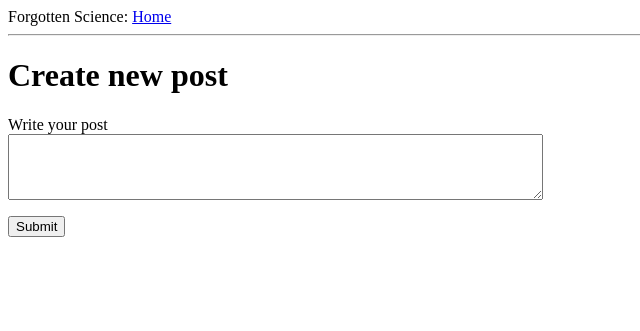
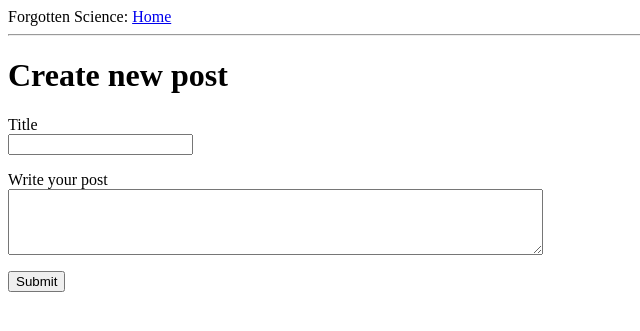
Before and after one commit to athkishore/fgsci, a Flask app: page /create-post in a window 1280 px wide. Shown: the top 331 px of the page, without its empty margins (0-640 px from the left). Run offline with Flask 2, Linux system fonts and the light colour scheme; the visitor is signed in with stand-in values (Sample User, id 1); data comes from the database, SQL or seed files in the repository.

Commit message:
post titles and view post page

```diff
--- a/app/forms.py
+++ b/app/forms.py
@@ -9,5 +9,6 @@ class LoginForm(FlaskForm):
   submit = SubmitField('Sign In')
 
 class PostForm(FlaskForm):
+  title = StringField('Title', validators=[DataRequired()])
   post = TextAreaField('Write your post', validators=[DataRequired()])
   submit = SubmitField('Submit')
--- a/app/models.py
+++ b/app/models.py
@@ -22,6 +22,7 @@ class User(UserMixin, db.Model):
 
 class Post(db.Model):
   id = db.Column(db.Integer, primary_key=True)
+  title = db.Column(db.String(128), index=True, unique=True)
   body = db.Column(db.Text)
   timestamp = db.Column(db.DateTime, index=True, default=datetime.utcnow)
   user_id = db.Column(db.Integer, db.ForeignKey('user.id'))
--- a/app/routes.py
+++ b/app/routes.py
@@ -41,11 +41,13 @@ def edit_post(post_id):
   post = Post.query.filter_by(id=int(post_id)).first_or_404()
   form = PostForm()
   if form.validate_on_submit():
+    post.title = form.title.data
     post.body = form.post.data
     db.session.commit()
     flash('Your changes have been saved.')
     return redirect(url_for('index'))
   elif request.method == 'GET':
+    form.title.data = post.title
     form.post.data = post.body
   return render_template("edit_post.html", title="Edit Post", form=form,
     post = post)
@@ -55,9 +57,14 @@ def edit_post(post_id):
 def create_post():
   form = PostForm()
   if form.validate_on_submit():
-    post = Post(body=form.post.data, author=current_user)
+    post = Post(title=form.title.data, body=form.post.data, author=current_user)
     db.session.add(post)
     db.session.commit()
     flash('Your post is now live!')
     return redirect(url_for('index'))
   return render_template("create_post.html", title="Create Post", form=form)
+
+@app.route('/view-post/<post_id>')
+def view_post(post_id):
+  post = Post.query.filter_by(id=int(post_id)).first_or_404()
+  return render_template("view_post.html", title=post.title, post=post)
--- a/app/templates/create_post.html
+++ b/app/templates/create_post.html
@@ -4,6 +4,13 @@
   <h1>Create new post</h1>
   <form action="" method="post">
     {{ form.hidden_tag() }}
+    <p>
+      {{ form.title.label }}<br>
+      {{ form.title() }}<br>
+      {% for error in form.title.errors %}
+      <span style="color: red;">[{{ error }}]</span>
+      {% endfor %}
+    </p>
     <p>
       {{ form.post.label }}<br>
       {{ form.post(cols=64, rows=4) }}<br>
--- a/app/templates/index.html
+++ b/app/templates/index.html
@@ -7,6 +7,9 @@
     <h1>Hello, welcome to Forgotten Science!</h1>
     {% endif %}
     {% for post in posts %}
+    {% if post.title %}
+    <h2><a href="{{ url_for('view_post',post_id=post.id) }}">{{ post.title }}</a></h2>
+    {% endif %}
     <div><p>{{ post.author.username }} says: </p></div>
     {% autoescape off %}
     {{ post.body }}<br>
```
Also changed, not shown: app/templates/edit_post.html (+7 -0 lines), app/templates/view_post.html (added, +15 -0 lines), migrations/versions/f14b23b84d19_added_post_title.py (added, +30 -0 lines).
